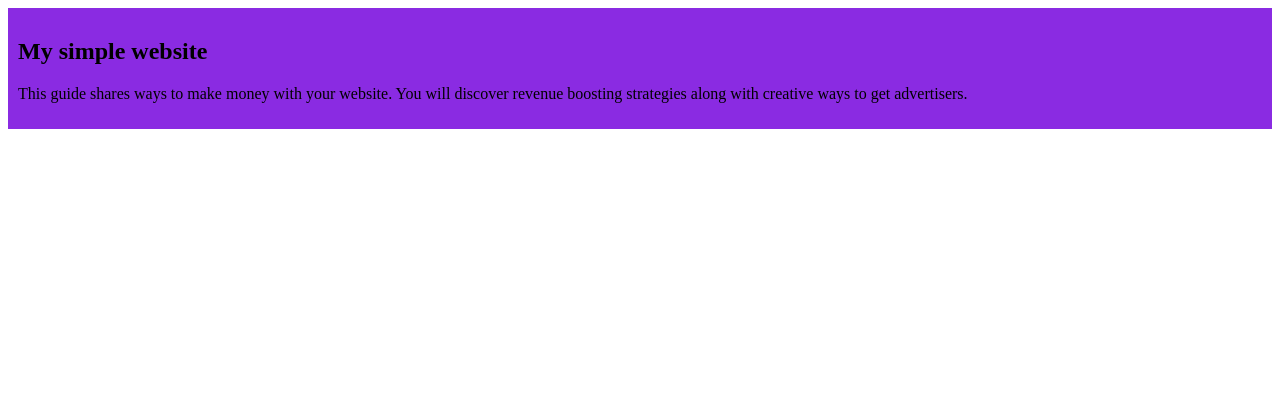
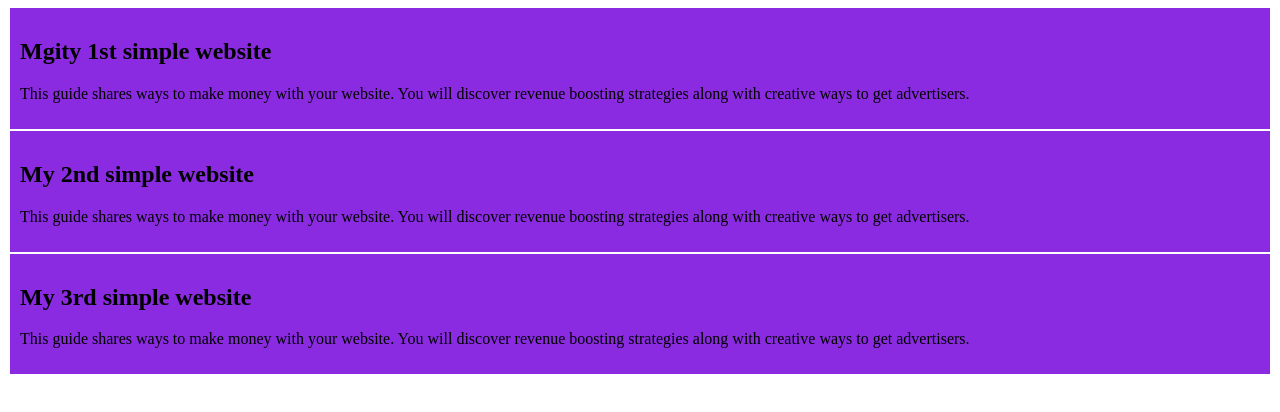
Before and after one commit to sharmin133/my-simple-website, a plain HTML site: page index.html in a window 1280 px wide. Drawn offline with Linux system fonts and the light colour scheme.

Commit message:
added 2nd work

```diff
--- a/index.html
+++ b/index.html
@@ -11,7 +11,21 @@
 
     <div>
 
-        <h2>My simple website</h2>
+        <h2>Mgity 1st simple website</h2>
+        <p>This guide shares ways to make money with your website. You will discover revenue boosting strategies along with creative ways to get advertisers.</p>
+    </div>
+
+    <div>
+
+        <h2>My 2nd simple website</h2>
+        <p>This guide shares ways to make money with your website. You will discover revenue boosting strategies along with creative ways to get advertisers.</p>
+    </div>
+
+
+
+    <div>
+
+        <h2>My 3rd simple website</h2>
         <p>This guide shares ways to make money with your website. You will discover revenue boosting strategies along with creative ways to get advertisers.</p>
     </div>
 </body>
--- a/styles/blog.css
+++ b/styles/blog.css
@@ -3,4 +3,5 @@ div
 {
     background-color: blueviolet;
     padding: 10px;
+    margin: 2px;
 }
```
